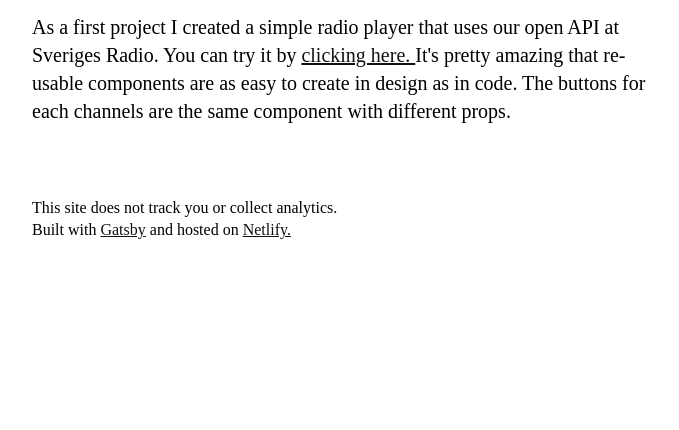
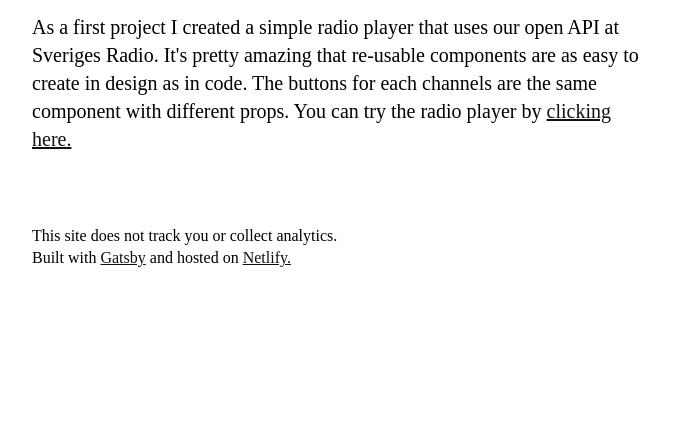
Before and after one commit to Poggen/portfolio, a Gatsby site: page /blog/new-portfolio-powered-by-gatsby/ in a window 1280 px wide. Shown: the part 1985-2415 px from the top of the page, without its empty margins (300-979 px from the left). Before the commit the page ends 2387 px from the top, so only its background shows below. Built offline with nearby package versions, Linux system fonts and the light colour scheme; Gatsby itself is replaced by a stand-in of ours.

Commit message:
Update Blog “new-portfolio-powered-by-gatsby”

```diff
--- a/content/blog/new-portfolio-powered-by-gatsby.md
+++ b/content/blog/new-portfolio-powered-by-gatsby.md
@@ -14,4 +14,4 @@ I was curious about the possibilities with React and after taking a few courses
 
 ![](https://portfolio-with-cms.netlify.app/assets/enkelradio.png)
 
-As a first project I created a simple radio player that uses our open API at Sveriges Radio. You can try it by [clicking here. ](https://enkelradio.com/) It's pretty amazing that re-usable components are as easy to create in design as in code. The buttons for each channels are the same component with different props.
+As a first project I created a simple radio player that uses our open API at Sveriges Radio. It's pretty amazing that re-usable components are as easy to create in design as in code. The buttons for each channels are the same component with different props. You can try the radio player by [clicking here.](https://enkelradio.com/)
```
